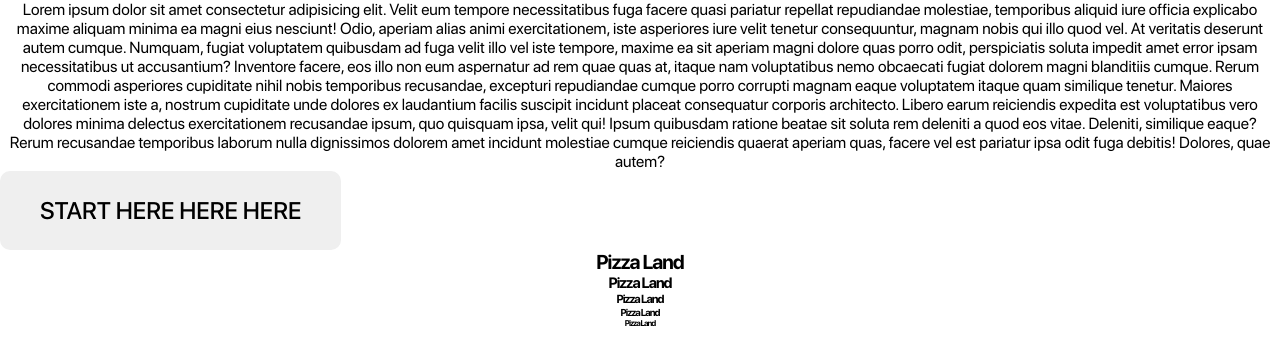
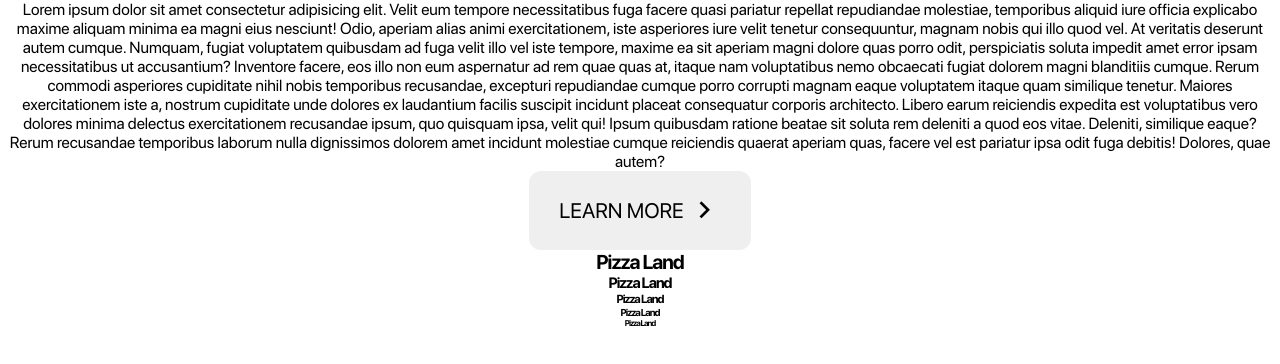
Before and after one commit to Mahyarnafisi/pizza, a React (Create React App) app: page / in a window 1280 px wide. Shown: the top 364 px of the page. Built offline with nearby package versions, Linux system fonts and the light colour scheme.

Commit message:
initiated button hover , icon button size and hover effect and margin

```diff
--- a/public/index.html
+++ b/public/index.html
@@ -6,6 +6,7 @@
     <meta name="theme-color" content="#000000" />
     <meta name="description" content="Web site created using create-react-app" />
     <link rel="manifest" href="%PUBLIC_URL%/manifest.json" />
+    <link rel="stylesheet" href="https://cdnjs.cloudflare.com/ajax/libs/remixicon/3.3.0/remixicon.css" />
 
     <title>React App</title>
   </head>
--- a/src/App.js
+++ b/src/App.js
@@ -18,7 +18,9 @@
         vel est pariatur ipsa odit fuga debitis! Dolores, quae autem?
       </p>
 
-      <button>Start here here Here</button>
+      <button>
+        Learn More<i class="ri-arrow-right-s-line"></i>
+      </button>
 
       <h1>Pizza Land</h1>
       <h2>Pizza Land</h2>
--- a/src/index.css
+++ b/src/index.css
@@ -39,18 +39,26 @@
 }
 
 button {
-  font-family: var(--font-medium);
-  padding: 2.5rem 4rem;
-  border-radius: 1rem;
+  font-family: var(--font-regular);
+  padding: 2.2rem 3rem;
+  border-radius: 1.2rem;
   border: none;
   outline: none;
-  font-size: 2.4rem;
+  font-size: 2.1rem;
   cursor: pointer;
   text-transform: uppercase;
-  transition: all 0.3s ease-in-out;
-  display: flex;
+  transition: all 0.2s ease-in-out;
+  display: inline-flex;
   align-items: center;
   justify-content: center;
+}
+button i {
+  font-size: 3.2rem;
+  margin-left: 0.5rem;
+  transition: all 0.2s ease-in-out;
+}
+button:hover i {
+  transform: translateX(0.5rem);
 }
 
 h1,
```
